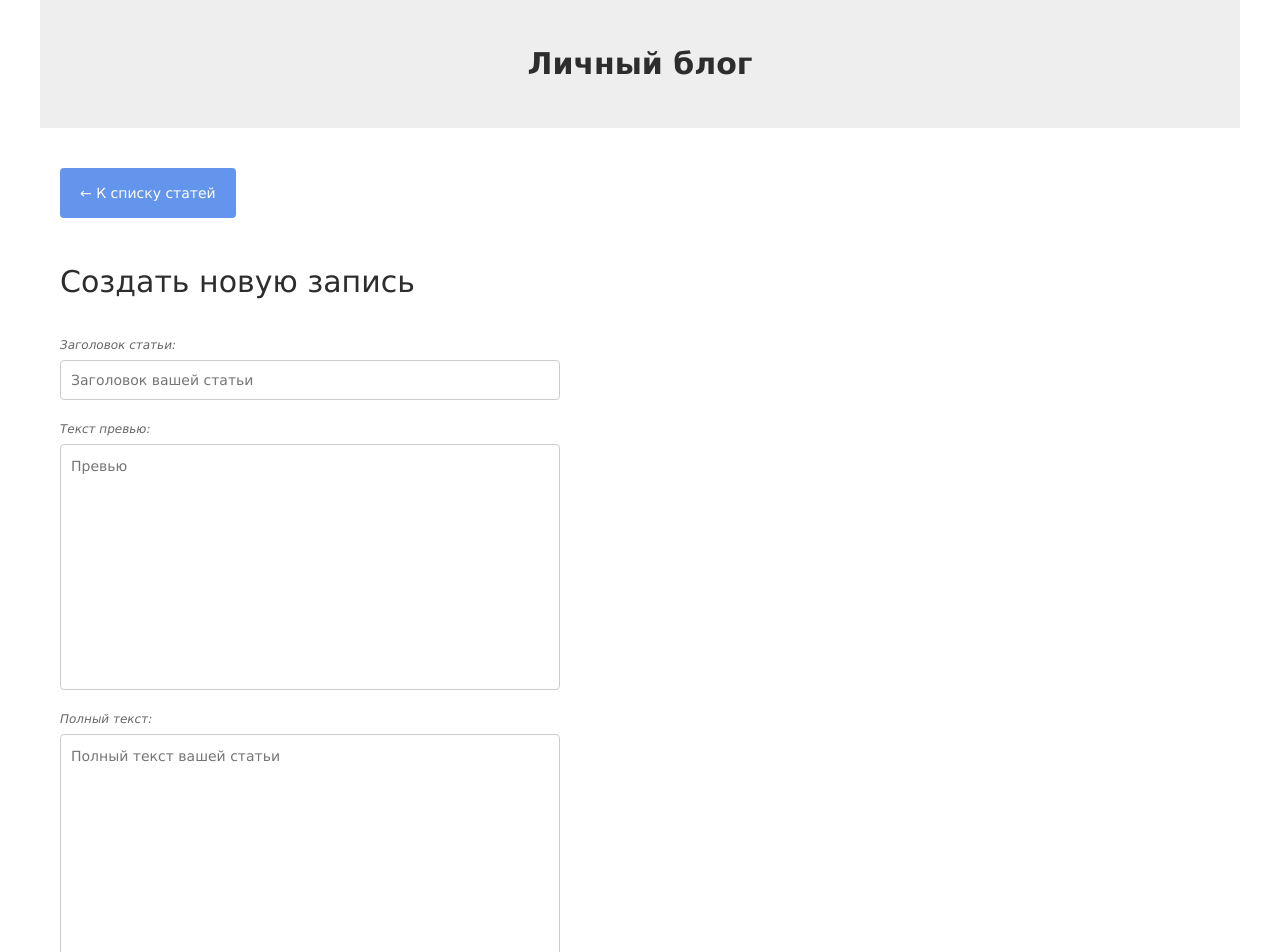
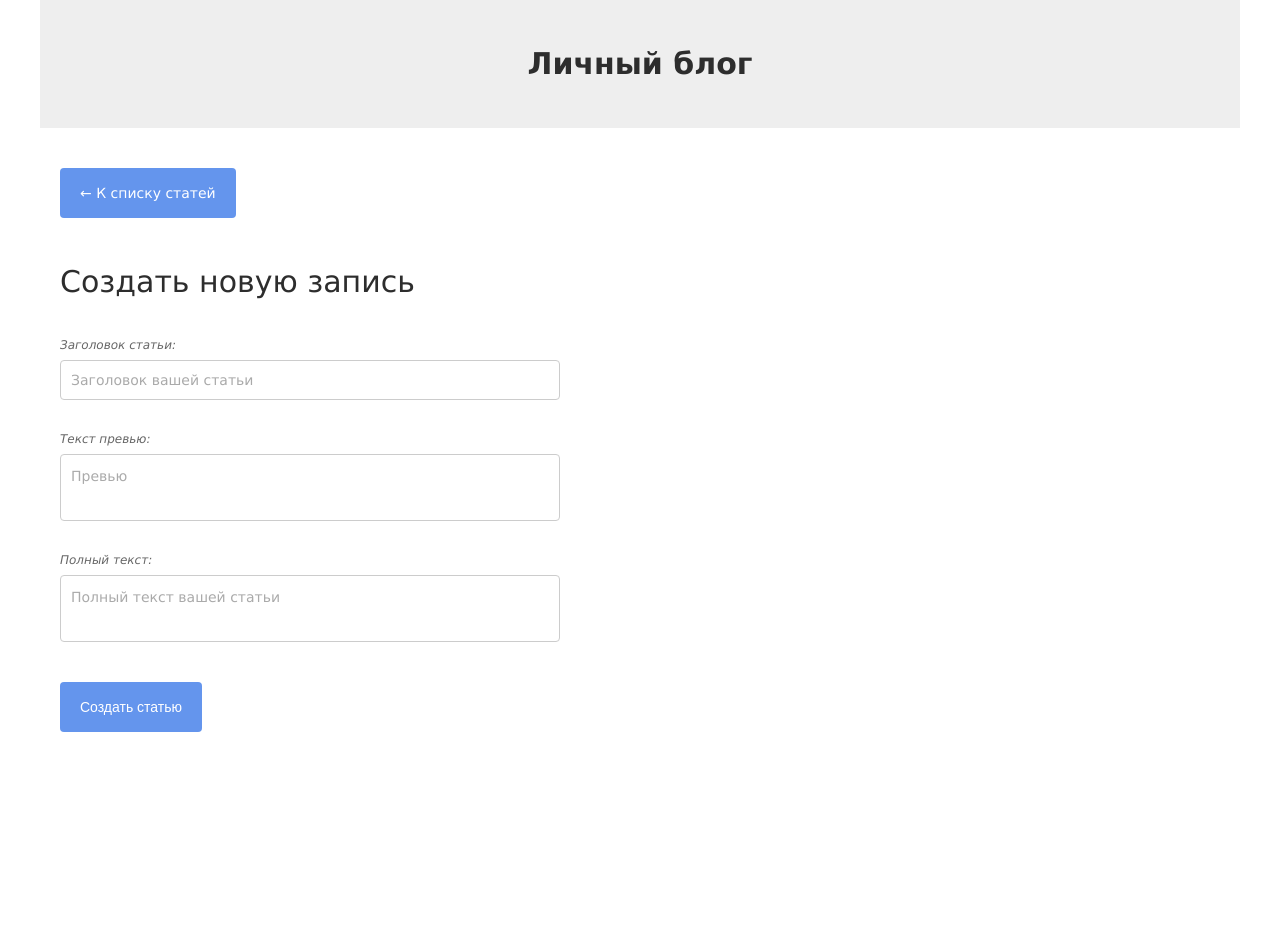
Before and after one commit to amalgama-web/vue_blog, a Vue app: page /create in a window 1280 px wide. Shown: the top 952 px of the page. After the commit the page ends 812 px from the top, so only its background shows below. Built offline with nearby package versions, Linux system fonts and the light colour scheme.

Commit message:
validation

```diff
--- a/package.json
+++ b/package.json
@@ -9,6 +9,7 @@
   },
   "dependencies": {
     "core-js": "^3.6.5",
+    "vee-validate": "^4.5.7",
     "vue": "^3.0.0",
     "vue-router": "^4.0.0-0"
   },
--- a/src/App.vue
+++ b/src/App.vue
@@ -9,8 +9,10 @@
 </template>
 
 <script>
+
     export default {
-        components: {},
+        components: {
+        },
         data() {
         },
         methods: {},
@@ -114,6 +116,7 @@
 
 
         .transited();
+        .placeholder-color(#aaa);
 
         &:focus {
             border-color: darken(#ccc, 10%);
@@ -153,6 +156,11 @@
         }
     }
 
+    .error-message {
+        font-size: 12px;
+        font-style: italic;
+        color: orangered;
+    }
     .button {
         display: inline-flex;
         align-items: center;
@@ -166,6 +174,7 @@
         border: none;
         outline: none;
 
+        font-size: 14px;
         color: #fff;
 
         .transited();
@@ -269,14 +278,6 @@
         font-style: italic;
     }
 
-    .comment-form {
-        max-width: 400px;
-
-        &__group {
-            margin-bottom: 20px;
-        }
-    }
-
     .comment-list {
         margin-bottom: 40px;
 
--- /dev/null
+++ b/src/components/form-edit-article.vue
@@ -0,0 +1,80 @@
+<template>
+    <Form class="form-new-article" @submit="publishArticle">
+        <div class="form-new-article__group">
+            <div class="field-label">Заголовок статьи:</div>
+            <Field name="name" type="text" placeholder="Заголовок вашей статьи" :rules="isRequired"/>
+            <ErrorMessage class="error-message form-new-article__error" name="name"></ErrorMessage>
+        </div>
+
+        <div class="form-new-article__group">
+            <div class="field-label">Текст превью:</div>
+            <Field name="shortText" as="textarea" placeholder="Превью" :rules="isRequired"/>
+            <ErrorMessage class="error-message form-new-article__error" name="shortText"></ErrorMessage>
+        </div>
+
+        <div class="form-new-article__group">
+            <div class="field-label">Полный текст:</div>
+            <Field name="fullText" as="textarea" placeholder="Полный текст вашей статьи" :rules="isRequired"/>
+            <ErrorMessage class="error-message form-new-article__error" name="fullText"></ErrorMessage>
+        </div>
+
+        <div class="form-new-article__group">
+            <button class="button form-new-article__submit">Создать статью</button>
+        </div>
+    </Form>
+</template>
+
+<script>
+    import { fakeApi } from '../fakeApi.js'
+    import { Form, Field, ErrorMessage } from 'vee-validate';
+
+    export default {
+        components: {
+            Form,
+            Field,
+            ErrorMessage
+        },
+        data() {
+            return {
+            }
+        },
+
+        methods: {
+            isRequired(value) {
+                if (!value) {
+                    return 'Это поле обязательно';
+                }
+                return true;
+            },
+            publishArticle(values) {
+                fakeApi.addArticle({
+                    name: values.name,
+                    shortText: values.shortText,
+                    fullText: values.fullText
+                });
+            }
+        },
+    }
+</script>
+
+<style lang="less">
+    .form-new-article {
+        &__group {
+            position: relative;
+            margin-bottom: 30px;
+
+            &:last-child {
+                margin-bottom: 0;
+            }
+        }
+        &__error {
+            position: absolute;
+            top: 100%;
+            left: 0;
+        }
+        &__submit {
+            margin-top: 10px;
+        }
+
+    }
+</style>
--- a/src/components/form-new-article.vue
+++ /dev/null
@@ -1,61 +0,0 @@
-<template>
-    <form class="form-new-article" action="">
-        <div class="form-new-article__group">
-            <div class="field-label">Заголовок статьи:</div>
-            <input placeholder="Заголовок вашей статьи" type="text" v-model.trim="articleName">
-        </div>
-
-        <div class="form-new-article__group">
-            <div class="field-label">Текст превью:</div>
-            <textarea placeholder="Превью" v-model.trim="articleShort" name="" id="" cols="30" rows="10"></textarea>
-        </div>
-
-        <div class="form-new-article__group">
-            <div class="field-label">Полный текст:</div>
-            <textarea placeholder="Полный текст вашей статьи" v-model.trim="articleFull" name="" id="" cols="30"
-                      rows="10"></textarea>
-        </div>
-
-        <div class="form-new-article__group">
-            <button class="button" @click.prevent="publishArticle">Создать статью</button>
-        </div>
-    </form>
-</template>
-
-<script>
-    import { fakeApi } from '../fakeApi.js'
-
-    export default {
-        data() {
-            return {
-                articleName: '',
-                articleShort: '',
-                articleFull: '',
-            }
-        },
-
-        methods: {
-
-            publishArticle() {
-                fakeApi.addArticle({
-                    name: this.articleName,
-                    shortText: this.articleShort,
-                    fullText: this.articleFull
-                });
-            }
-        },
-    }
-</script>
-
-<style lang="less">
-    .form-new-article {
-        &__group {
-            margin-bottom: 20px;
-
-            &:last-child {
-                margin-bottom: 0;
-            }
-        }
-
-    }
-</style>
--- /dev/null
+++ b/src/components/form-new-comment.vue
@@ -0,0 +1,77 @@
+<template>
+    <Form class="comment-form" @submit="addComment">
+
+        <div class="comment-form__group">
+            <div class="field-label">Ваше имя:</div>
+            <Field name="userName" type="text" placeholder="Ваше имя" :rules="isRequired"/>
+            <ErrorMessage name="userName" class="error-message comment-form__error"></ErrorMessage>
+        </div>
+
+        <div class="comment-form__group">
+            <div class="field-label">Ваш комментарий:</div>
+            <Field name="text" type="text" placeholder="Введите текст комментария" :rules="isRequired" as="textarea"/>
+            <ErrorMessage name="text" class="error-message comment-form__error"></ErrorMessage>
+        </div>
+
+        <button class="comment-form__submit button">Опубликовать комментарий</button>
+
+    </Form>
+</template>
+
+<script>
+    import { fakeApi } from '../fakeApi.js'
+    import { Form, Field, ErrorMessage } from 'vee-validate';
+
+    export default {
+        components: {
+            Form,
+            Field,
+            ErrorMessage
+        },
+
+        props: ['articleId'],
+
+        data() {
+            return {
+            }
+        },
+
+        methods: {
+            addComment(values, formActions) {
+                const newComment = fakeApi.addComment({
+                    userName: values.userName,
+                    text: values.text
+                }, this.articleId);
+
+                formActions.resetForm();
+
+                this.$emit('comment-created', newComment);
+            },
+            isRequired(value) {
+                if (!value) {
+                    return 'Это поле обязательно';
+                }
+                return true;
+            },
+        },
+    }
+</script>
+
+<style lang="less">
+    .comment-form {
+        max-width: 400px;
+
+        &__group {
+            position: relative;
+            margin-bottom: 30px;
+        }
+        &__submit {
+            margin-top: 10px;
+        }
+        &__error {
+            position: absolute;
+            top: 100%;
+            left: 0;
+        }
+    }
+</style>
--- a/src/views/Article.vue
+++ b/src/views/Article.vue
@@ -13,7 +13,6 @@
             </div>
 
             <div class="article-view__subhead">Комментарии:</div>
-
             <div class="comment-list">
                 <div class="comment-list__empty" v-if="!currentArticle.commentList.length">Комментариев еще нет. Будьте первым</div>
                 <div class="comment-item" v-for="comment in currentArticle.commentList" :key="comment.id">
@@ -24,34 +23,26 @@
             </div>
 
             <div class="button" @click="openCommentForm" v-show="!isCommentFormOpen">Добавить комментарий</div>
-
-            <div class="comment-form" v-show="isCommentFormOpen">
-                <div class="comment-form__group">
-                    <div class="field-label">Ваше имя:</div>
-                    <input type="text" v-model="commentFormName">
-                </div>
-                <div class="comment-form__group">
-                    <div class="field-label">Ваш комментарий:</div>
-                    <textarea v-model="commentFormText" name="" id="" cols="30" rows="10"></textarea>
-                </div>
-                <div class="button" @click="addComment">Отправить</div>
-            </div>
+            <form-new-comment v-show="isCommentFormOpen"
+                              @comment-created="pushComment"
+                              :article-id="currentArticle.id"></form-new-comment>
 
         </div>
     </div>
 </template>
 
 <script>
-    import { fakeApi } from '../fakeApi.js'
+    import { fakeApi } from '../fakeApi.js';
+    import FormNewComment from '../components/form-new-comment';
+
     export default {
+        components: {
+            FormNewComment
+        },
         data() {
             return {
+                currentArticle: null,
                 isDataLoaded: false,
-                currentArticle: null,
-
-                commentList: [],
-                commentFormName: '',
-                commentFormText: '',
                 isCommentFormOpen: false,
             }
         },
@@ -61,16 +52,8 @@
                 this.isCommentFormOpen = true;
             },
 
-            addComment() {
-                let newComment = fakeApi.addComment({
-                    userName: this.commentFormName,
-                    text: this.commentFormText
-                }, this.currentArticle.id);
-
+            pushComment(newComment) {
                 this.currentArticle.commentList.push(newComment);
-
-                this.commentFormName = '';
-                this.commentFormText = '';
                 this.isCommentFormOpen = false;
             },
 
@@ -83,8 +66,11 @@
         },
 
         created() {
+
             this.currentArticle = fakeApi.getArticleByID(this.$route.params.id);
+
             this.isDataLoaded = true;
+
         }
     }
 </script>
--- a/src/views/CreateArticle.vue
+++ b/src/views/CreateArticle.vue
@@ -1,23 +1,24 @@
 <template>
     <section class="l-container">
+
         <router-link to="/">
             <div class="button">← К списку статей</div>
         </router-link>
+
         <div class="create-article">
             <div class="create-article__head">Создать новую запись</div>
+            <form-edit-article></form-edit-article>
+        </div>
 
-            <form-new-article></form-new-article>
-
-        </div>
     </section>
 </template>
 
 <script>
-    import FormNewArticle from '../components/form-new-article'
+    import FormEditArticle from '../components/form-edit-article'
 
     export default {
         components: {
-            FormNewArticle
+            FormEditArticle
         }
     }
 </script>
```
Also changed, not shown: src/main.js (+7 -4 lines), 1 other file (tests, documents, lock files or other folders).
